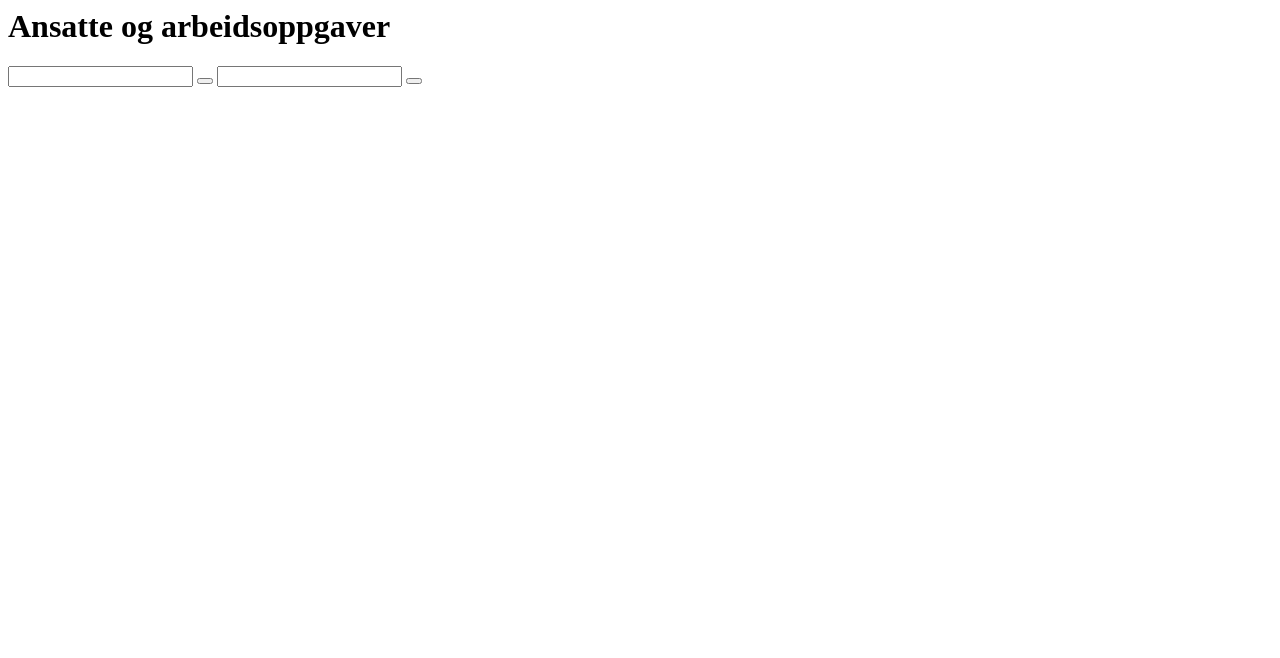
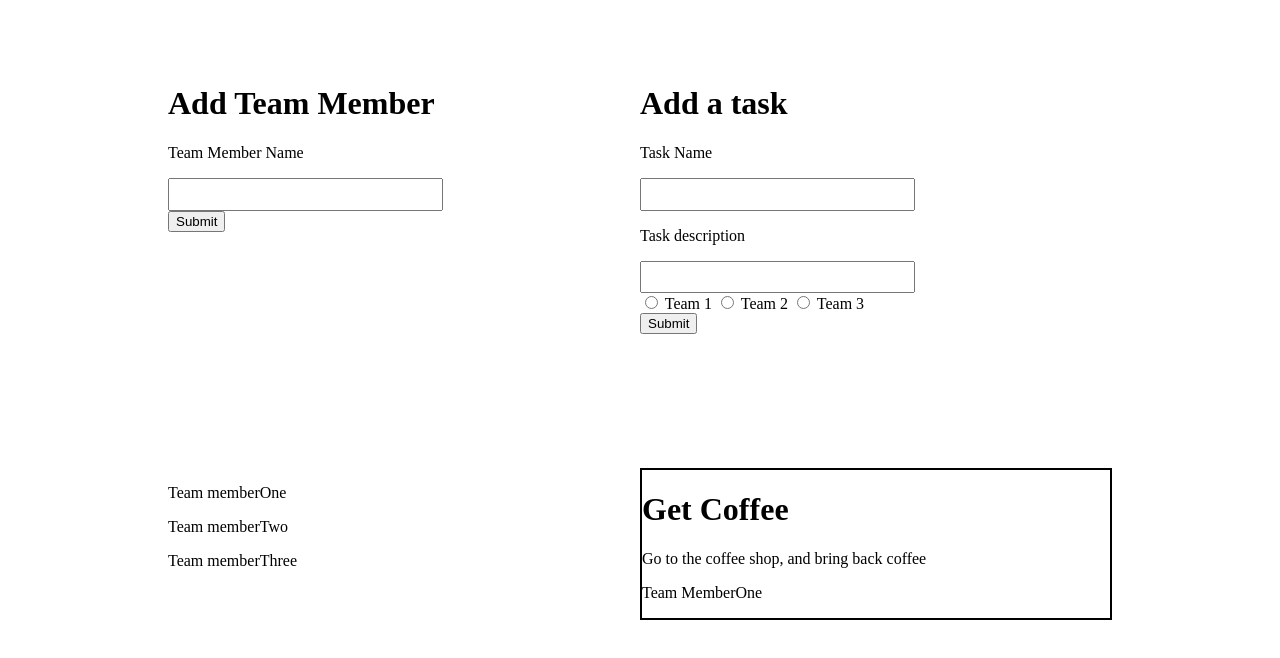
Before and after one commit to TrondEinar/pro104-assignment-henriksb1, a plain HTML site: page docs/index.html in a window 1280 px wide. Drawn offline with Linux system fonts and the light colour scheme.

Commit message:
Basic HTML and CSS

```diff
--- a/docs/index.html
+++ b/docs/index.html
@@ -1,29 +1,63 @@
-<html>
+<!DOCTYPE html>
+<html lang="en">
+<head>
+    <meta charset="UTF-8">
+    <title>Document</title>
+    <link rel="stylesheet" type="text/css" href="style.css">
+</head>
+<body>
 
-<head>
-    <link rel="stylesheet" href="index.css">
-</head>
 
-<body>
-    <div id="container">
-        <h1>Ansatte og arbeidsoppgaver</h1>
 
-        <div id="inputDiv">
-            <input></input>
-            <button></button>
-            <input></input>
-            <button></button>
-        </div>
+   <div id="main-container">
 
-        <div id="memberDiv">
 
-        </div>
+       <div id="team-input">
+          <h1>Add Team Member</h1>
+            <p>Team Member Name</p>
+           <input id="team-input-text" name="input_user" type="text"><br/>
+           <input id="team-input-submit" type="submit">
+       </div>
 
-        <div id="tasksDiv">
 
-        </div>
-    </div>
-    <script src="index.pack.js"></script>
+       <div id="task-input">
+            <h1>Add a task</h1>
+            <p>Task Name</p>
+           <input id="task-input-text" name="input_task_name" type="text"><br/>
+           <p>Task description</p>
+           <input id="task-input-text" name="input_task_description" type="text"><br/>
+           <input type="radio">
+           <label for="Team 1">Team 1</label>
+           <input type="radio">
+           <label for="Team 2">Team 2</label>
+           <input type="radio">
+           <label for="team 3">Team 3</label><br/>
+           <input id="tast-input-submit" type="submit">
+
+       </div>
+
+
+       <div id="team-member">
+           <p>Team memberOne</p>
+           <p>Team memberTwo</p>
+           <p>Team memberThree</p>
+       </div>
+
+
+
+       <div id="task">
+           <div id="task-one">
+               <h1>Get Coffee</h1>
+               <p>Go to the coffee shop, and bring back coffee</p>
+               <p>Team MemberOne</p>
+           </div>
+           <div id="task-two"></div>
+           <div id="task-three"></div>
+       </div>
+
+
+
+   </div>
+
 </body>
-
 </html>
--- a/docs/style.css
+++ b/docs/style.css
@@ -1,16 +1,40 @@
-html, body {
-    margin: 0;
-    padding: 0;
+
+/*Main container CSS*/
+#main-container{
+    margin-top: 4em;
+    display: grid;
+    grid-template-columns: 10em 1fr 1fr 10em;
+    grid-template-rows: 100px 1fr 1fr 1fr;
+}
+/*Main div for team input */
+#team-input{
+    grid-column-start: 2;
+}
+/* Creat team member text field */
+#team-input-text{
+    width: 20em;
+    height: 2em;
+}
+/* Main div for Task input */
+#task-input{
+    grid-column-start: 3;
+}
+/*Create Task Text input*/
+#task-input-text{
+    width: 20em;
+    height: 2em;
 }
 
-#memberDiv {
-    border: solid black;
-    height: 100px;
-    width: 100px;
+/*Team member display*/
+#team-member{
+    grid-column-start: 2;
+    grid-row-start: 4;
 }
-
-#tasksDiv {
-    border: solid black;
-    height: 100px;
-    width: 100px;
+/*Main Task display*/
+#task{
+    grid-column-start: 3;
+    grid-row-start: 4;
 }
+#task-one{
+    border: 2px solid black;
+}
```
